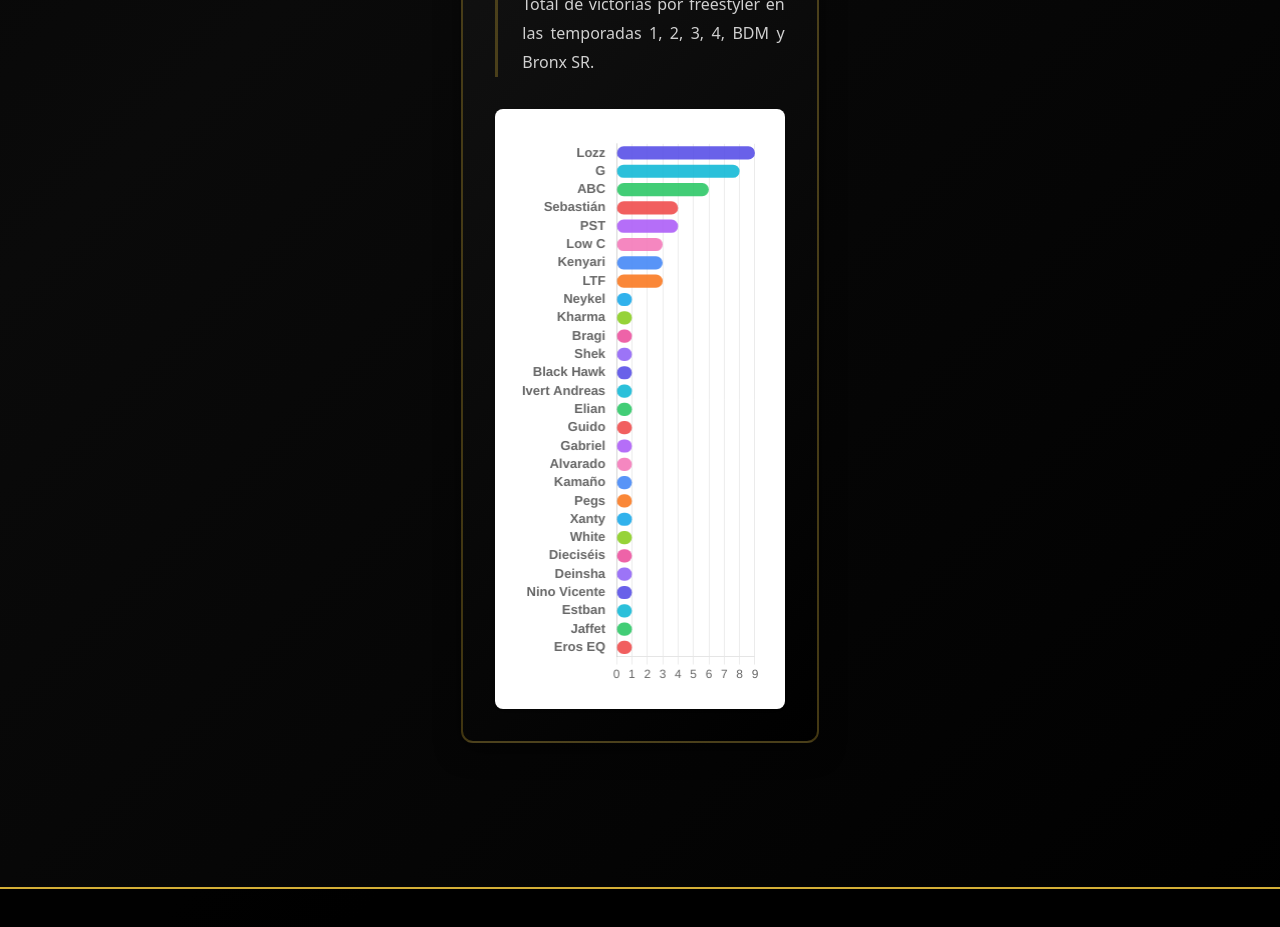
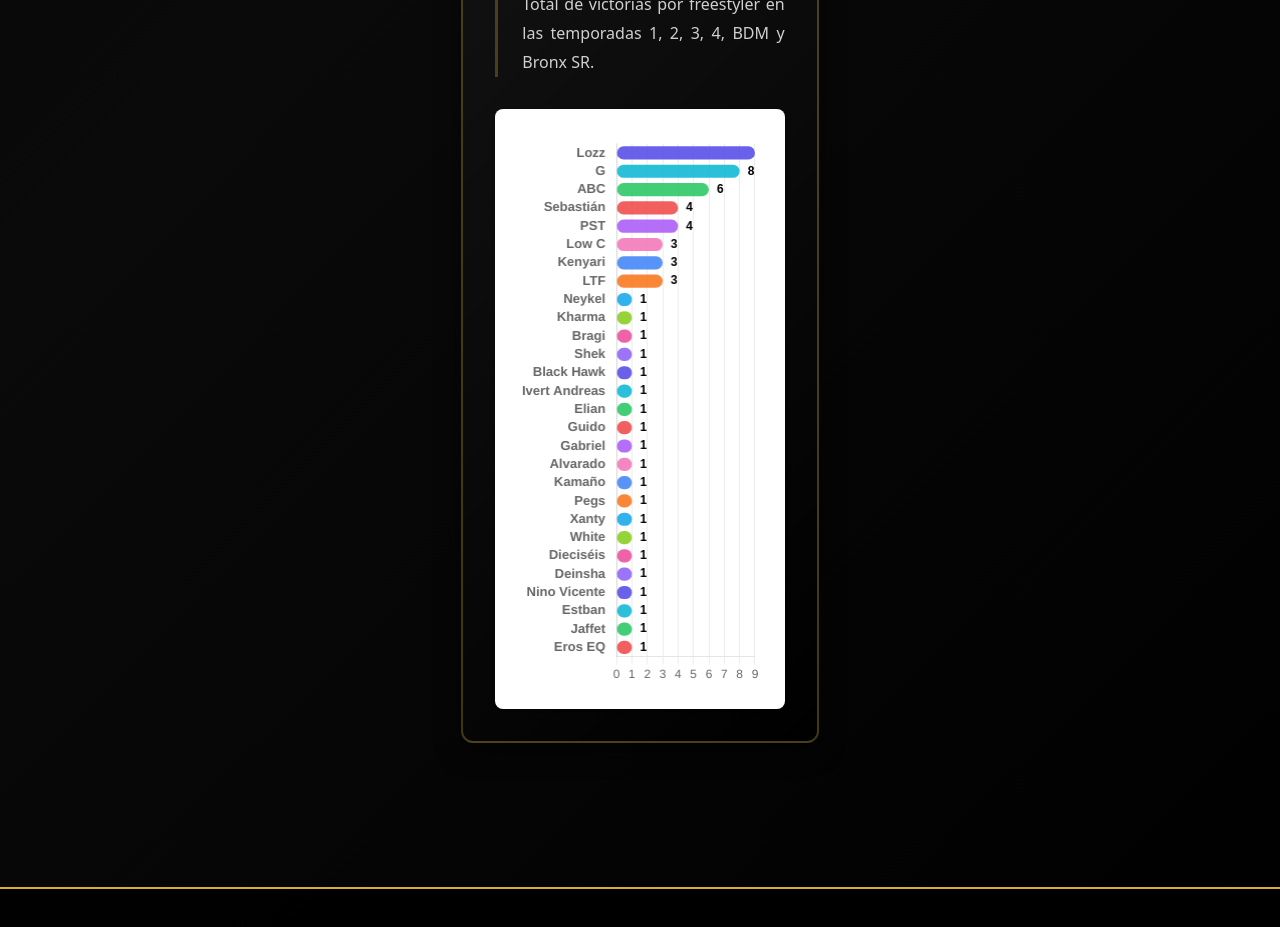
Before and after one commit to Borisjavier1/Bronx04, a React (Vite) app: page / in a window 1280 px wide. Shown: the part 1700-2627 px from the top of the page. Built offline with nearby package versions, Linux system fonts and the light colour scheme.

Commit message:
prueba movil

```diff
--- a/src/components/WinnersChart.jsx
+++ b/src/components/WinnersChart.jsx
@@ -117,12 +117,37 @@ export default function WinnersChart({ seasons = [] }) {
     ],
   }
 
+  // Plugin para mostrar valores en las barras
+  const dataLabelsPlugin = {
+    id: 'datalabels',
+    afterDatasetsDraw(chart) {
+      const { ctx, chartArea } = chart
+      chart.data.datasets.forEach((dataset, i) => {
+        const meta = chart.getDatasetMeta(i)
+        meta.data.forEach((element, index) => {
+          const data = dataset.data[index]
+          const { x, y, width, height } = element.getProps(['x', 'y', 'width', 'height'])
+
+          ctx.font = 'bold 12px Arial'
+          ctx.fillStyle = '#000'
+          ctx.textAlign = 'left'
+          ctx.textBaseline = 'middle'
+
+          // Mostrar número al lado derecho de la barra
+          const text = data.toString()
+          ctx.fillText(text, x + 8, y)
+        })
+      })
+    },
+  }
+
   const options = {
     indexAxis: 'y',
     responsive: true,
     maintainAspectRatio: false,
     plugins: {
       legend: { display: false },
+      datalabels: { display: true },
       tooltip: {
         backgroundColor: 'rgba(0, 0, 0, 0.8)',
         padding: 12,
@@ -163,7 +188,12 @@ export default function WinnersChart({ seasons = [] }) {
             Total de victorias por freestyler en las temporadas 1, 2, 3, 4, BDM y Bronx SR.
           </p>
           <div className="winners-chart-container">
-            <Bar ref={chartRef} data={chartData} options={options} />
+            <Bar
+              ref={chartRef}
+              data={chartData}
+              options={options}
+              plugins={[dataLabelsPlugin]}
+            />
           </div>
         </div>
       )}
```
